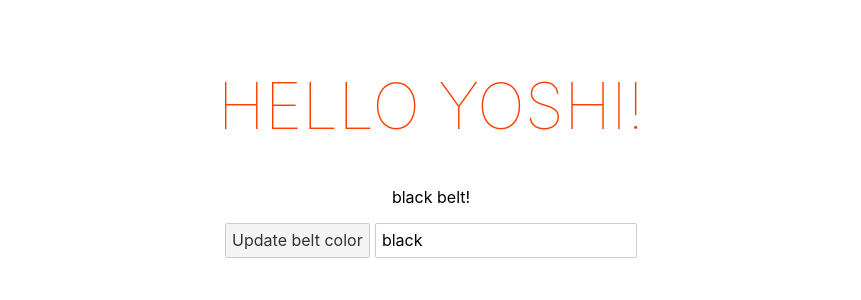
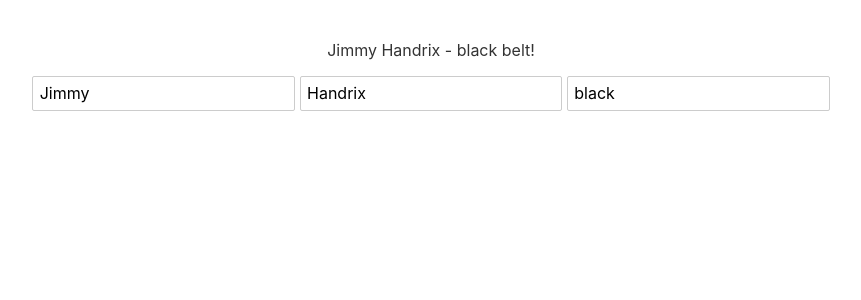
Before and after one commit to SinisaVukmirovic/Svelte-Tutorial-for-Beginners, a Svelte app: page / in a window 1280 px wide. Shown: the top 300 px of the page, without its empty margins (209-1070 px from the left). Built offline with nearby package versions, Linux system fonts and the light colour scheme.

Commit message:
Reactive values and reactive statements

```diff
--- a/src/App.svelte
+++ b/src/App.svelte
@@ -1,7 +1,19 @@
 <script>
-	let name = 'Yoshi';
+	// let name = 'Yoshi';
 	let beltClr = 'black';
 
+	let firstName = 'Jimmy';
+	let lastName = 'Handrix';
+
+	// reactive value
+	$: fullName = `${firstName} ${lastName}`;
+
+	$: {
+		console.log(beltClr);
+		console.log(fullName);
+	}
+
+	// event handlers
 	const handleClick = () => {
 		beltClr = 'red';
 	};
@@ -12,15 +24,20 @@
 </script>
 
 <main>
-	<h1>Hello {name}!</h1>
-	<p style="color:{beltClr}">{beltClr} belt!</p>
+	<!-- <h1>Hello {name}!</h1> -->
+	<!-- <p style="color:{beltClr}">{beltClr} belt!</p> -->
+	<!-- <p>{firstName} {lastName} - {beltClr} belt!</p> -->
+	<!-- using reactive value -->
+	<p>{fullName} - {beltClr} belt!</p>
 
-	<button on:click={handleClick}>Update belt color</button>
+	<!-- <button on:click={handleClick}>Update belt color</button> -->
 
 	<!-- two way data binding -->
 	<!-- <input type="text" on:input={handleInput} value={beltClr}> -->
 
 	<!-- shorthand way of doing the above -->
+	<input type="text" bind:value={firstName}>
+	<input type="text" bind:value={lastName}>
 	<input type="text" bind:value={beltClr}>
 </main>
 
```
